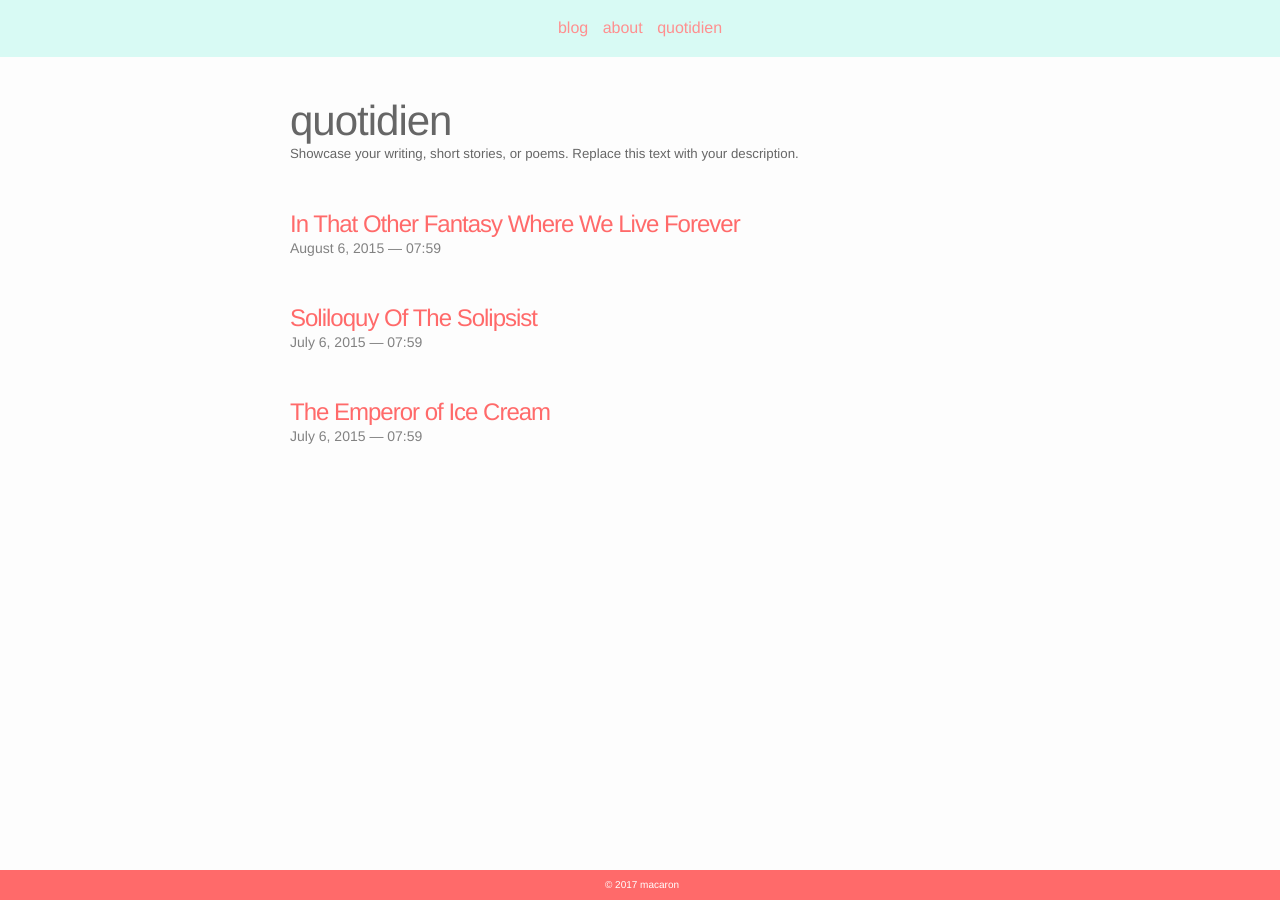
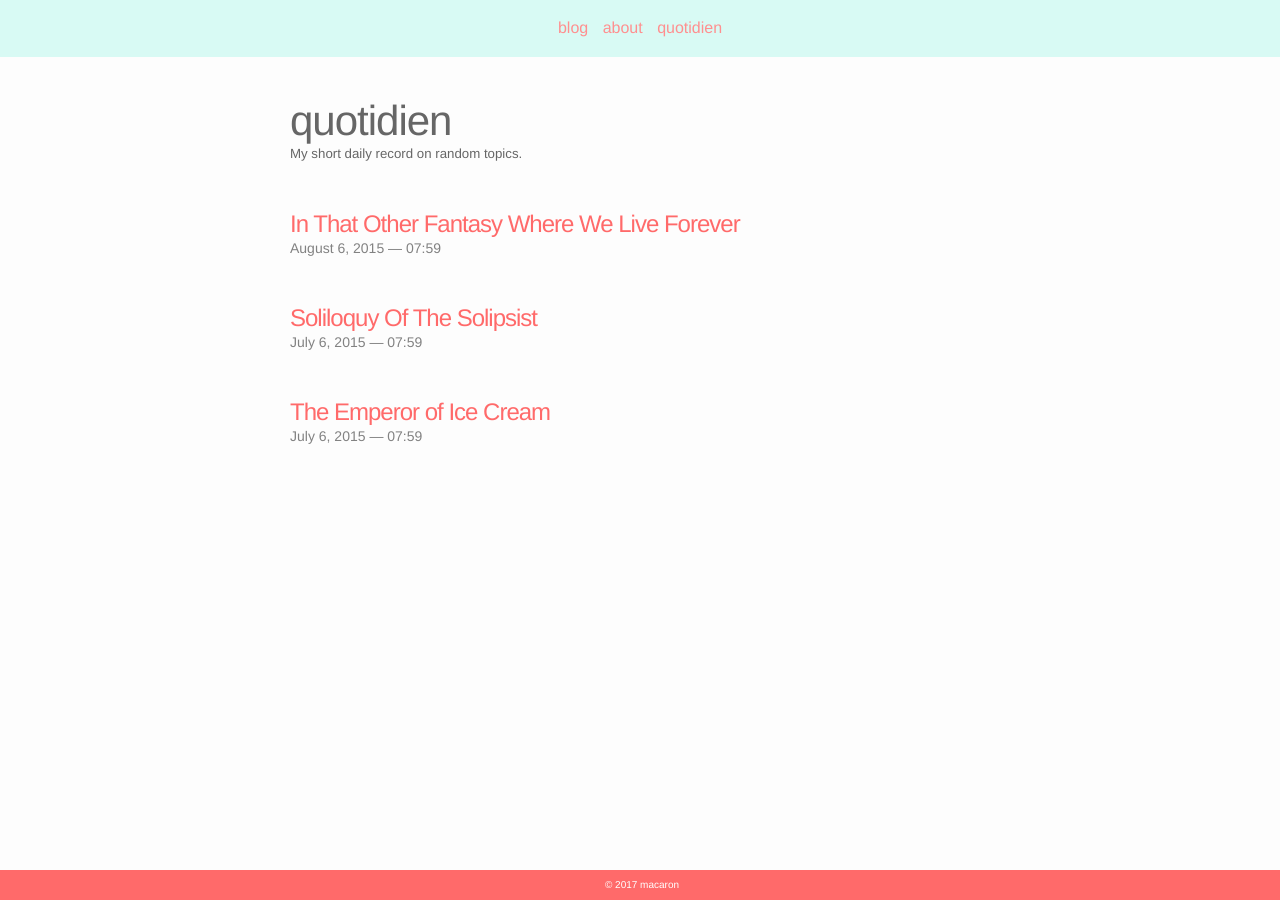
Before and after one commit to earlgreymacaron/earlgreymacaron-oldsitedraft, a Jekyll site: the page built from quotidien.md, in a window 1280 px wide. Built offline with Jekyll 4.4.1, drawn with Linux system fonts in a browser that asks for light colours; nearby versions of some CDN libraries.

Commit message:
Update quotidien.md

```diff
--- a/quotidien.md
+++ b/quotidien.md
@@ -2,7 +2,7 @@
 layout: page
 permalink: /quotidien/
 title: quotidien
-description: Showcase your writing, short stories, or poems. Replace this text with your description.
+description: My short daily record on random topics.
 ---
 
 <ul class="post-list">
```
